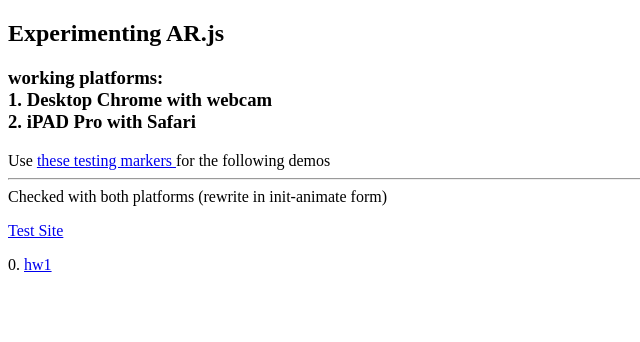
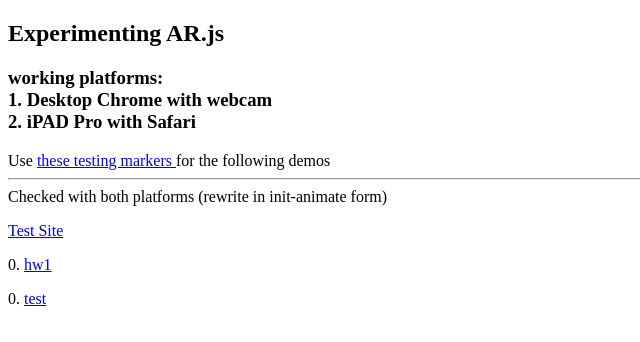
Before and after one commit to shendazhong/ar.js, a plain HTML site: page three.js/miniARHW/index.html in a window 1280 px wide. Shown: the full height of the page, 0-640 px from the left. Drawn offline with Linux system fonts and the light colour scheme.

Commit message:
test branch

```diff
--- a/three.js/miniARHW/index.html
+++ b/three.js/miniARHW/index.html
@@ -16,5 +16,6 @@
 Checked with both platforms (rewrite in init-animate form)
 <p><a href="minimal0.html">Test Site</a></p>
 <p>0. <a href="hw1.html">hw1</a></p>
+<p>0. <a href="hw1.html">test</a></p>
 </body>
 </html>
```
